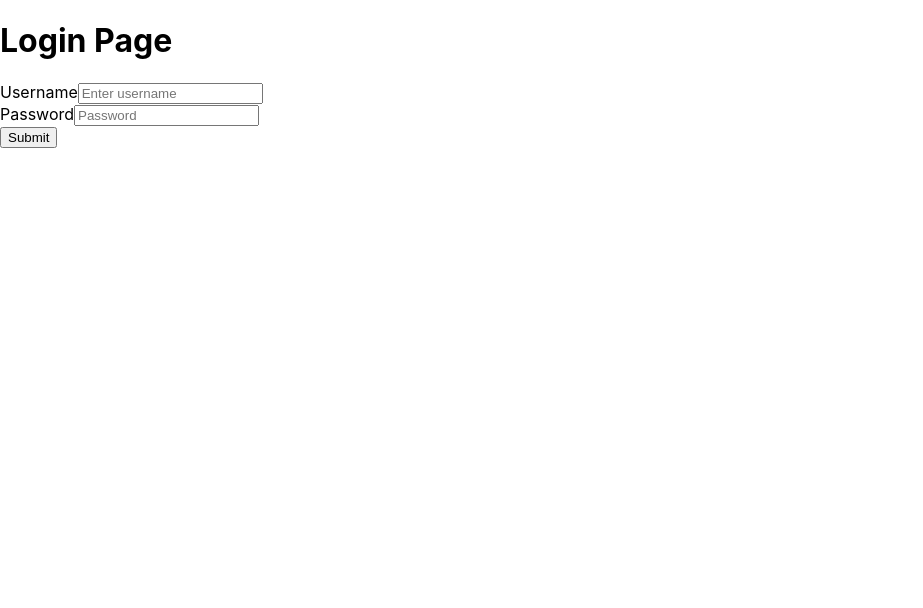
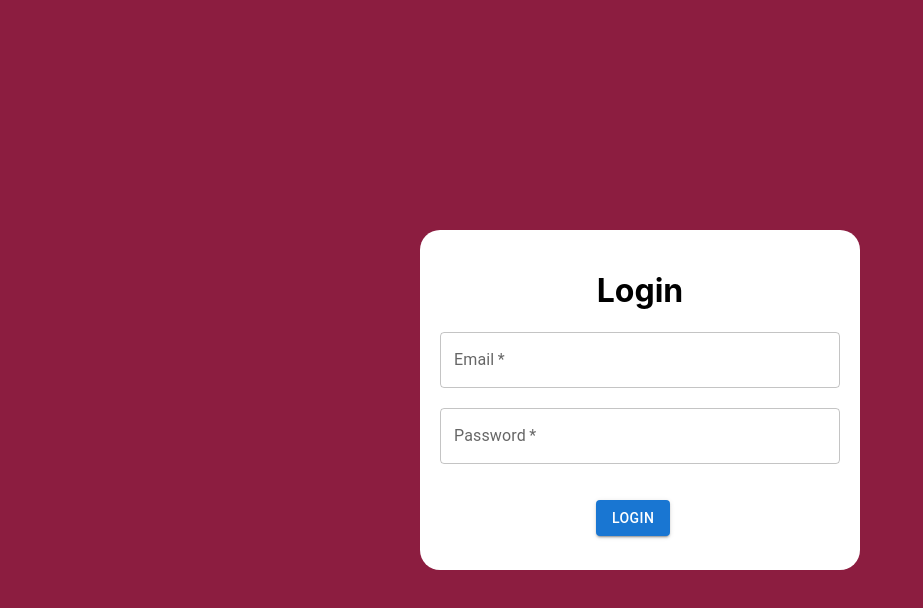
Before and after one commit to SER516-Team-Morpheus/scrum-simulator, a React (Create React App) app: page / in a window 1280 px wide. Shown: the top 608 px of the page, without its empty margins (0-923 px from the left). Built offline with nearby package versions, Linux system fonts and the light colour scheme.

Commit message:
Adding Login screen

```diff
--- a/package.json
+++ b/package.json
@@ -3,15 +3,20 @@
   "version": "0.1.0",
   "private": true,
   "dependencies": {
+    "@emotion/react": "^11.10.6",
+    "@emotion/styled": "^11.10.6",
+    "@mui/material": "^5.11.14",
     "@testing-library/jest-dom": "^5.16.5",
     "@testing-library/react": "^13.4.0",
     "@testing-library/user-event": "^13.5.0",
     "axios": "^1.3.4",
+    "formik": "^2.2.9",
     "react": "^18.2.0",
     "react-bootstrap": "^2.7.2",
     "react-dom": "^18.2.0",
     "react-router-dom": "^6.9.0",
     "react-scripts": "5.0.1",
+    "styled-components": "^5.3.9",
     "web-vitals": "^2.1.4"
   },
   "scripts": {
--- a/src/App.js
+++ b/src/App.js
@@ -1,12 +1,13 @@
 import React from "react";
 import { BrowserRouter, Routes, Route } from "react-router-dom";
+import Login from "./component/Login";
 import LoginPage from "./component/LoginPage";
 
 const App = () => {
   return (
     <BrowserRouter>
       <Routes>
-        <Route exact path="/" element={<LoginPage />} />
+        <Route exact path="/" element={<Login />} />
       </Routes>
     </BrowserRouter>
   );
--- /dev/null
+++ b/src/component/Login.jsx
@@ -0,0 +1,57 @@
+import React from "react";
+import styled from 'styled-components';
+import TextField from '@mui/material/TextField';
+import Button from '@mui/material/Button';
+
+const Wrapper = styled.div`
+
+background-color: #8C1D40;
+margin:0px;
+padding:0px;
+height:100vh;
+width: 100%;
+.login-screen {
+    position: absolute;
+    top: 50%;
+    left: 50%;
+    width:400px;
+    height:300px;
+    margin-right: -50%;
+    transform: translate(-50%, -50%);
+    background-color: white;
+    border-radius:20px;
+    padding:20px;
+    h1 {
+        text-align:center;
+    }
+    .textField{
+        display:flex;
+        justify-content: center;
+        margin-bottom:20px;
+    }
+    .login-btn{
+        position: absolute;
+        bottom:10%;
+        left:40%;
+        // transform: translate(-50%, -50%)
+    }
+  }
+
+`;
+
+
+const Login = ()=>{
+    return(
+        <Wrapper>
+           <div className="login-screen">
+                <h1>Login</h1>
+                <TextField id="outlined-basic" className="textField" required label="Email" variant="outlined" />
+                <TextField id="outlined-basic" className="textField" required label="Password" variant="outlined" type={"password"}/>
+                <Button variant="contained" className="login-btn">Login</Button>
+           </div>
+        </Wrapper>
+
+    )
+}
+
+export default Login;
```
Also changed, not shown: src/routes/route.js (added), 1 other file (tests, documents, lock files or other folders).
